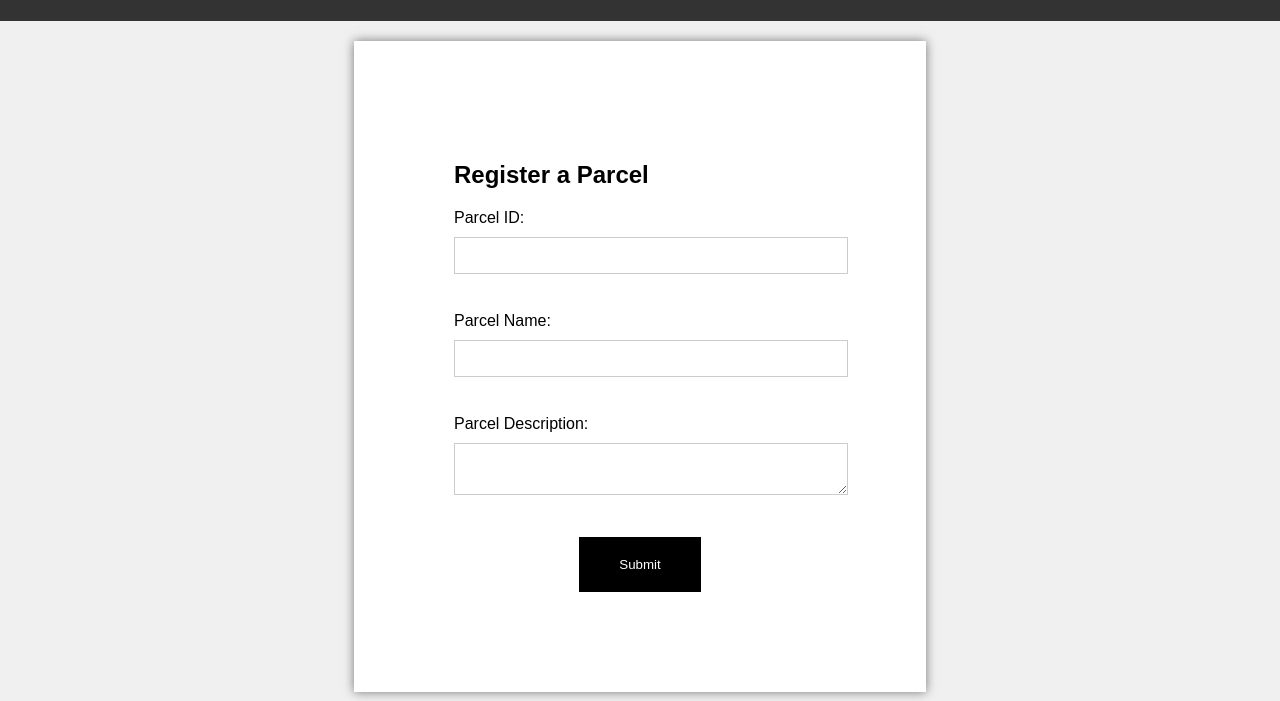
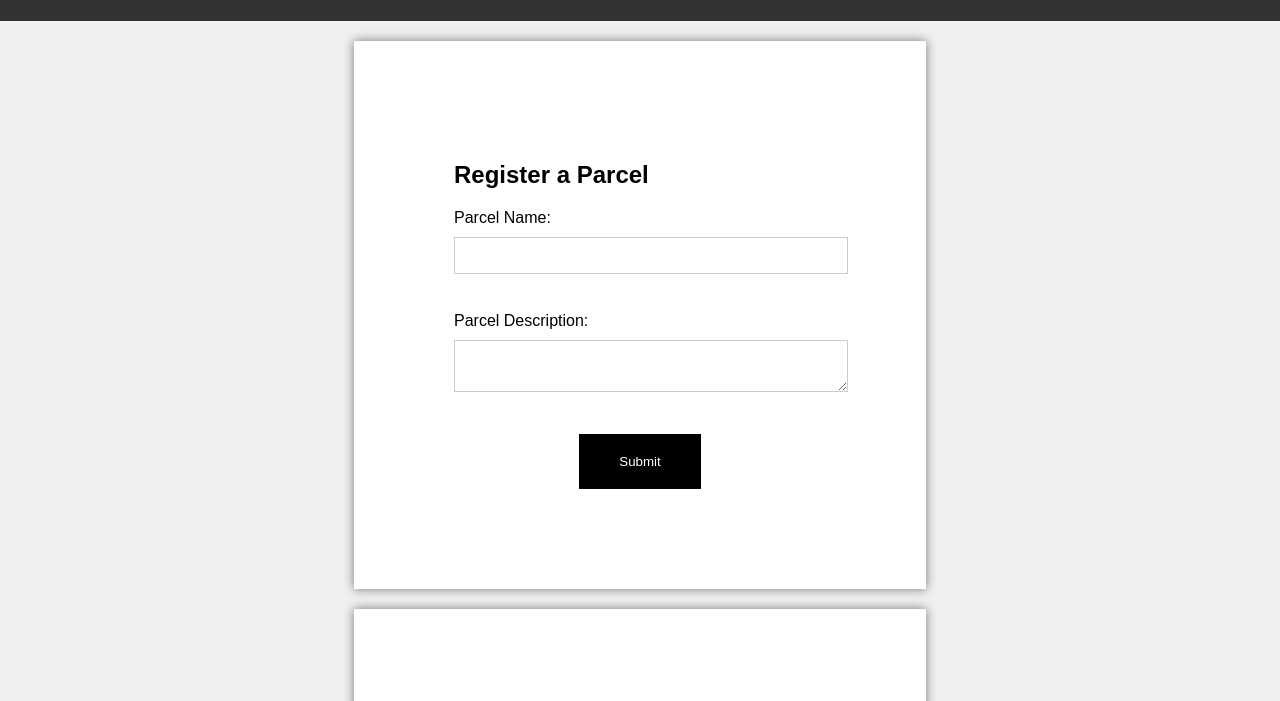
Before and after one commit to Olabanji-Ebun/parcel-delivery-system, a website: page index.html in a window 1280 px wide. Shown: the part 99-800 px from the top of the page. Drawn offline with Linux system fonts and the light colour scheme.

Commit message:
removed the ID tag

```diff
--- a/index.html
+++ b/index.html
@@ -14,12 +14,10 @@
         <section id="parcel-registration">
             <h2>Register a Parcel</h2>
             <form id="parcel-form">
-                <label for="parcel-id">Parcel ID:</label>
-                <input type="text" id="parcel-id" name="parcel-id" required><br><br>
                 <label for="parcel-name">Parcel Name:</label>
                 <input type="text" id="parcel-name" name="parcel-name" required><br><br>
                 <label for="parcel-description">Parcel Description:</label>
-                <textarea id="parcel-description" name="parcel-description"></textarea><br><br>
+                <textarea id="parcel-description" name="parcel-description" required></textarea><br><br>
                 <button type="submit" id="submit-parcel">Submit</button>
             </form>
         </section>
```
